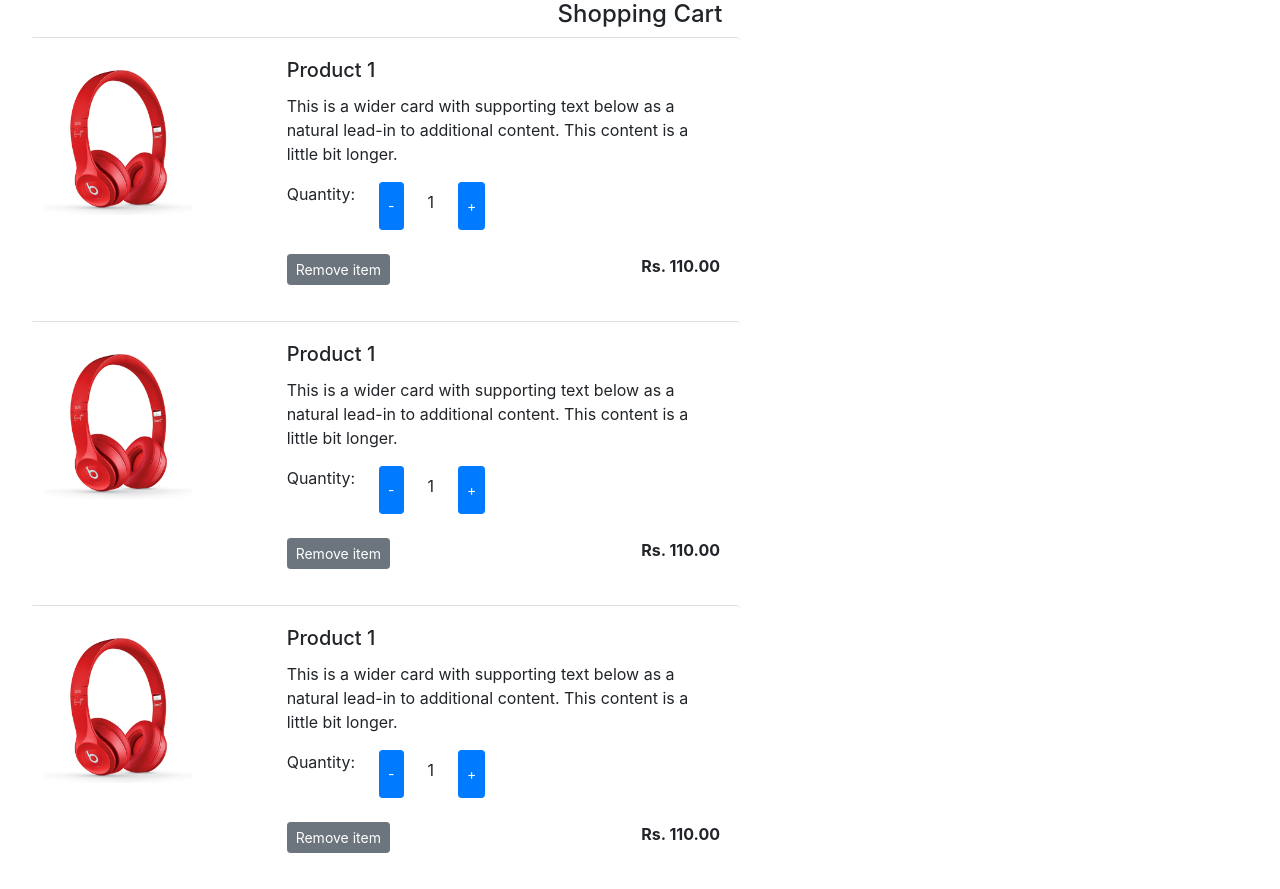
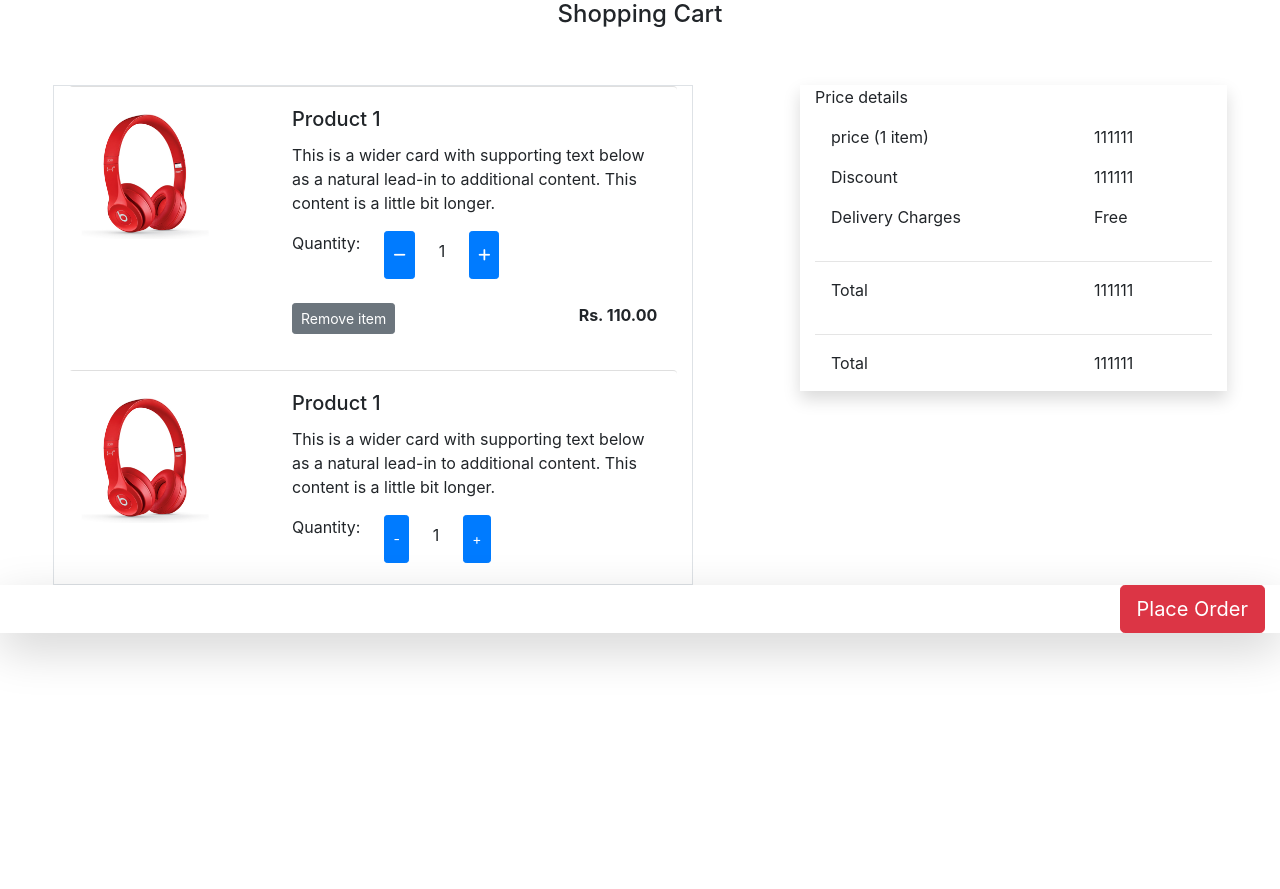
Before and after one commit to Subhrans/Ecommerce-App-Template, a plain HTML site: page cart.html in a window 1280 px wide. After the commit the page ends 800 px from the top, so only its background shows below. Drawn offline with nearby package versions, Linux system fonts and the light colour scheme; a web font is replaced by a local one.

Commit message:
place order button problem

```diff
--- a/cart.html
+++ b/cart.html
@@ -22,13 +22,13 @@
 <body>
     <section>
         <div class="container-fluid">
-            <div class="row">
+            <div class="row ">
                 <div class="col">
                     <p class="h4 text-center"> Shopping Cart</p>
                 </div>
             </div>
-            <div class="row container">
-                <div class="col-md-8">
+            <div class="row d-flex justify-content-around mt-5">
+                <div class="col-md-6 border" style="max-height: 500px; overflow:scroll;">
                     <div class="card mb-3 border-left-0 border-right-0 border-bottom-0" style="max-width: 50rem;">
                         <div class="row no-gutters">
                             <div class="col-md-4">
@@ -42,9 +42,9 @@
 
                                     <div class="d-flex">
                                         <p>Quantity:</p>
-                                        <button type="button" class="btn btn-sm btn-primary mx-4">-</button>
+                                        <button type="button" class="btn btn-sm btn-primary mx-4"><i class="fa fa-minus"></i></button>
                                         <p class="mt-2">1</p>
-                                        <button type="button" class="btn btn-sm btn-primary mx-4">+</button>
+                                        <button type="button" class="btn btn-sm btn-primary mx-4"><i class="fa fa-plus"></i></button>
                                     </div>
 
                                     <div class="d-flex justify-content-between mt-4">
@@ -52,6 +52,7 @@
                                         <p class="mb-0"><span><strong>Rs. 110.00</strong></span></p>
                                     </div>
                                 </div>
+
                             </div>
                         </div>
                     </div>
@@ -108,8 +109,43 @@
                         </div>
                     </div>
                 </div>
-                <div class="col-md-4">
-
+                <div class="col-md-4 shadow border-0 h-100">
+                    <p>Price details</p>
+                    <div class="row px-3 d-flex justify-content-between">
+                        <div class="col-md-6">
+                            <p>price (1 item) </p>
+                            <p>Discount</p>
+                            <p>Delivery Charges</p>
+                        </div>
+                        <div class="col-md-4">
+                            <p>111111</p>
+                            <p>111111</p>
+                            <p>Free</p>
+                        </div>
+                    </div>
+                    <hr>
+                    <div class="row px-3 d-flex justify-content-between">
+                        <div class="col-md-6">
+                            <p>Total </p>
+                        </div>
+                        <div class="col-md-4">
+                            <p>111111</p>
+                        </div>
+                    </div>
+                    <hr>
+                    <div class="row px-3 d-flex justify-content-between">
+                        <div class="col-md-6">
+                            <p>Total </p>
+                        </div>
+                        <div class="col-md-4">
+                            <p>111111</p>
+                        </div>
+                    </div>
+                </div>
+            </div>
+            <div class="row">
+                <div class="col shadow-lg d-flex justify-content-end">
+                    <button type="submit" class="btn btn-lg btn-danger">Place Order</button>
                 </div>
             </div>
         </div>
```
